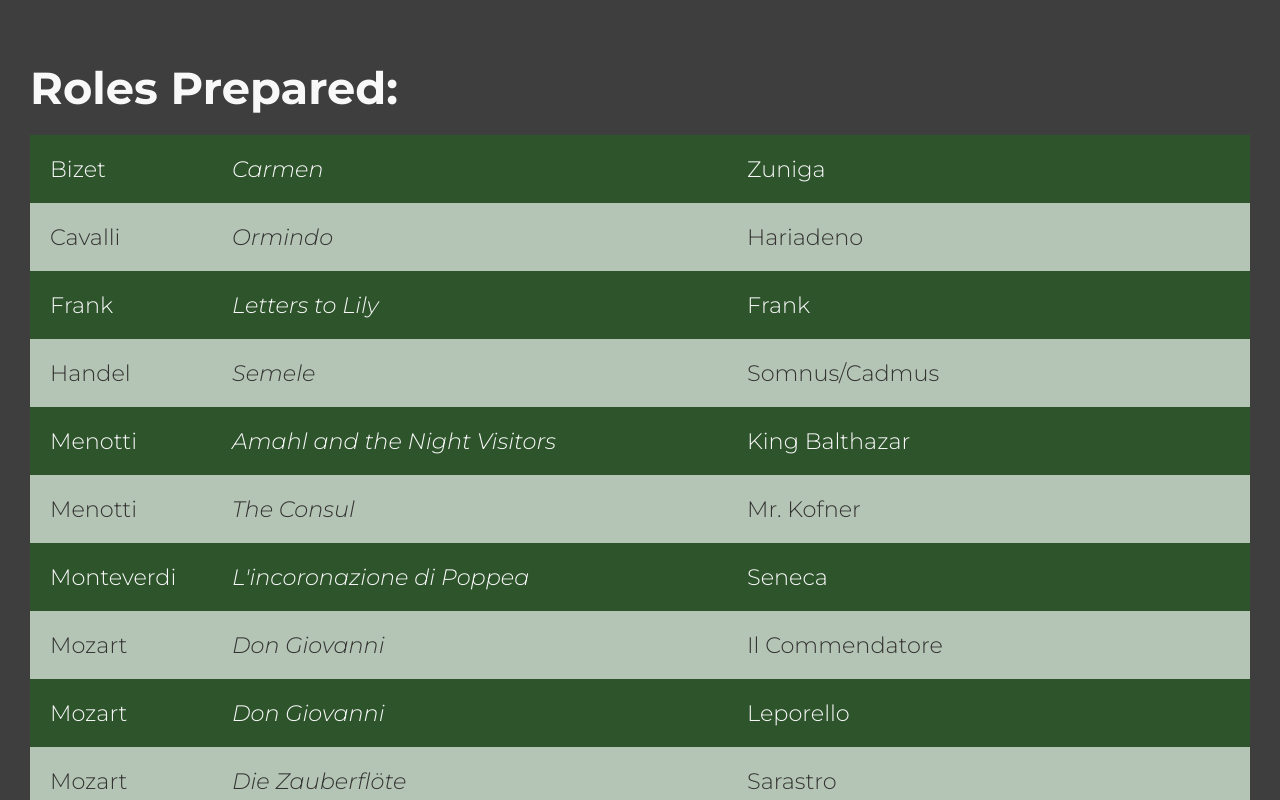
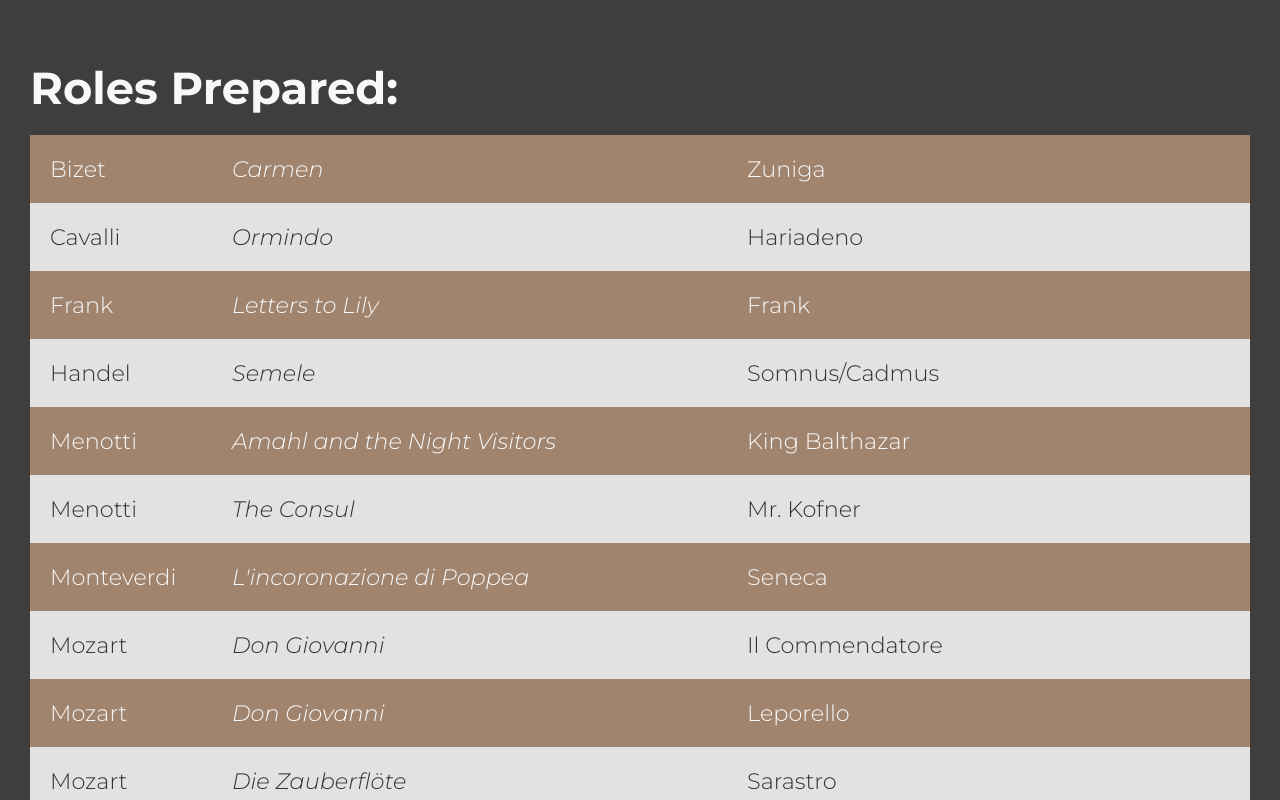
Before and after one commit to Matt-LaRochelle/norman-sings, a React (Create React App) app: page /resume in a window 1280 px wide. Shown: the part 1180-1980 px from the top of the page. Built offline with nearby package versions, Linux system fonts and the light colour scheme; the HTML template or start-up script is replaced by a standard one.

Commit message:
resume list item colors, media testimonial max width 75ch

```diff
--- a/src/components/media/Media.module.css
+++ b/src/components/media/Media.module.css
@@ -56,6 +56,7 @@
     padding: 30px;
     font-size: 1.4rem;
     font-weight: 300;
+    max-width: 75ch;
 }
 
 .socials {
--- a/src/components/resume/Resume.module.css
+++ b/src/components/resume/Resume.module.css
@@ -73,6 +73,7 @@
     list-style-type: none;
     padding: 20px;
     background: rgb(181, 197, 181);
+    background: rgb(226, 226, 226);
     color: #333;
     min-width: 360px;
     /* position: relative; */
@@ -84,6 +85,7 @@
 
 .li:nth-child(odd) {
     background: rgb(46, 84, 44);
+    background: #A1846E;
     color: #f8f8f8;
 }
 
```
